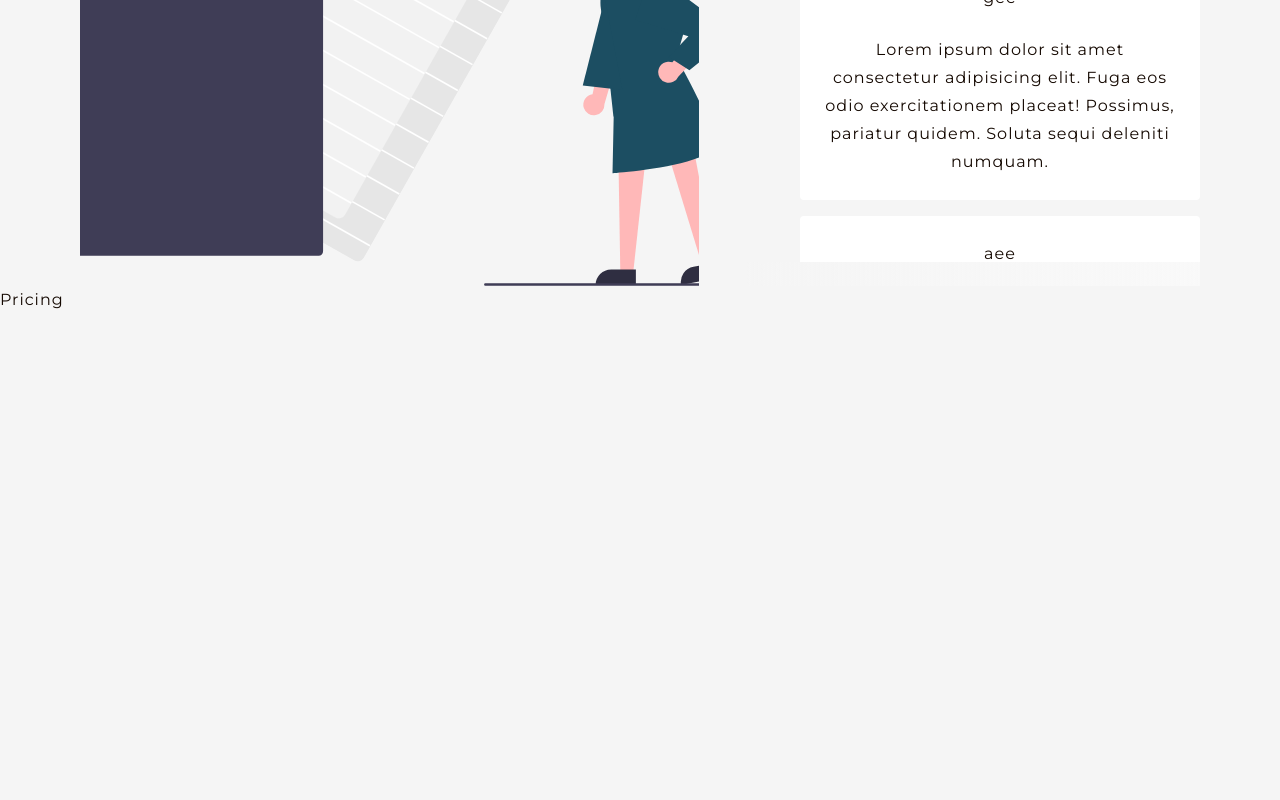
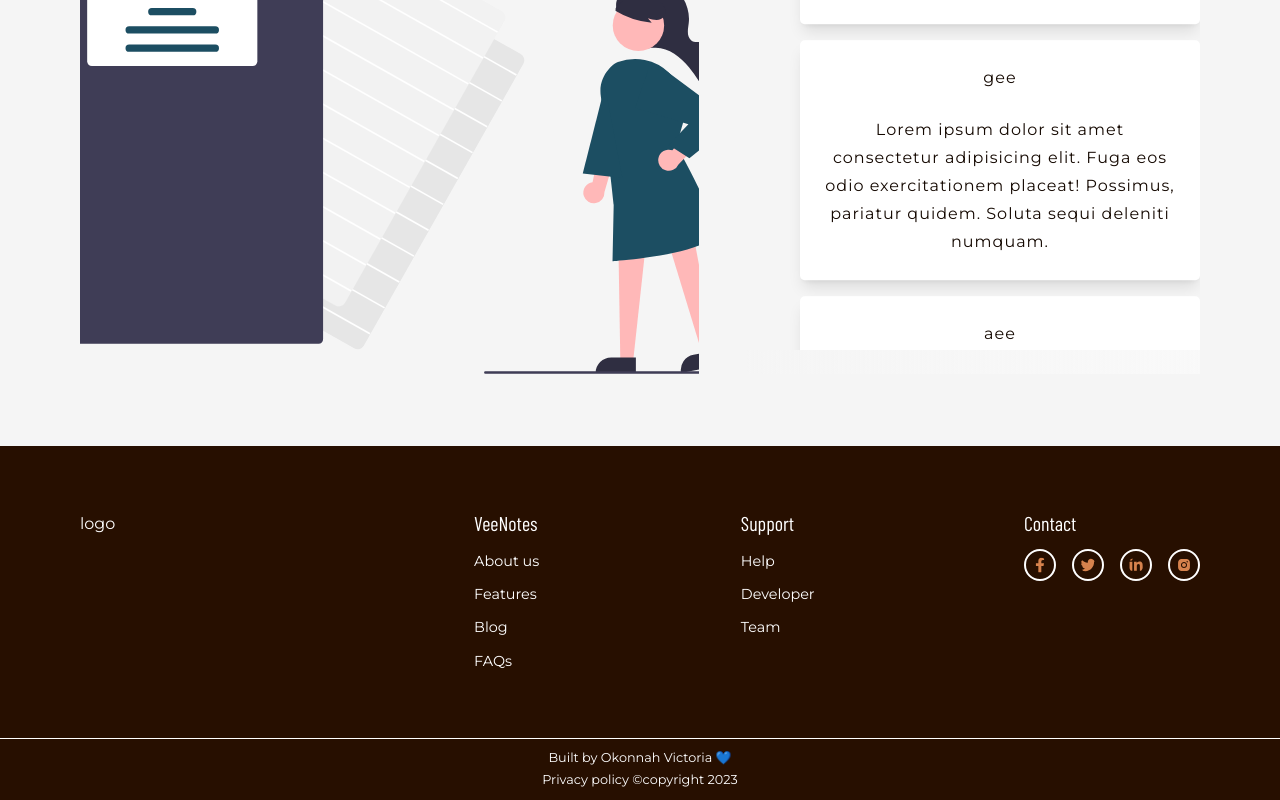
Before and after one commit to Vhickyy/Note-Client, a React (Vite) app: page / in a window 1280 px wide. Shown: the part 1393-2193 px from the top of the page. Before the commit the page ends 1707 px from the top, so only its background shows below. Built offline with nearby package versions, Linux system fonts and the light colour scheme.

Commit message:
footer section created and styled

```diff
--- a/package.json
+++ b/package.json
@@ -10,6 +10,7 @@
     "preview": "vite preview"
   },
   "dependencies": {
+    "framer-motion": "^10.12.17",
     "react": "^18.2.0",
     "react-dom": "^18.2.0",
     "react-icons": "^4.9.0",
--- a/src/Pages/Home.tsx
+++ b/src/Pages/Home.tsx
@@ -2,6 +2,7 @@ import Reviews from '../components/homeComponent/Reviews'
 import Details from '../components/homeComponent/Details'
 import Header from '../components/homeComponent/Header'
 import Pricing from '../components/homeComponent/Pricing'
+import Footer from '../components/homeComponent/Footer'
 
 const Home = () => {
   return (
@@ -10,7 +11,8 @@ const Home = () => {
     <main>
       <Details/>
       <Reviews/>
-      <Pricing/>
+      {/* <Pricing/> */}
+      <Footer/>
     </main>
     </>
   )
--- a/src/components/homeComponent/Details.tsx
+++ b/src/components/homeComponent/Details.tsx
@@ -1,10 +1,13 @@
 import styled from "styled-components";
+import { motion } from "framer-motion";
+
 const Details = () => {
   return (
     <Wrapper>
+        <div className="main">
             <h2>Featured</h2>
             <div className="underline"></div>
-        <div className="section">
+            <motion.div className="section">
                 <div className="feature-card">
                     <div className="circle"></div>
                     <h4>Article</h4>
@@ -23,6 +26,7 @@ const Details = () => {
                     <p>Lorem ipsum dolor sit amet, consectetur adipisicing elit. Fuga, incidunt.</p>
                     <button>explore</button>
                 </div>
+            </motion.div>
         </div>
     </Wrapper>
   )
@@ -31,10 +35,13 @@ const Details = () => {
 export default Details;
 
 const Wrapper = styled.section`
+    padding-block: 4.5rem;
+    background-color: #ffffff;
+    .main{
         width: min(var(--maxWidth),90%);
         margin-inline: auto;
         text-align: center;
-    padding-block-start: 4rem;
+    }
     .section{
         padding-top: 3.5rem;
         display: grid;
@@ -57,5 +64,6 @@ const Wrapper = styled.section`
         padding: 1rem 1rem;
         border-radius: 0.35rem;
         height: 20rem;
+        box-shadow: var(--shadowmd);
     }
 `
--- /dev/null
+++ b/src/components/homeComponent/Footer.tsx
@@ -0,0 +1,129 @@
+import styled from 'styled-components';
+import { Link } from 'react-router-dom';
+import { FaFacebookF, FaTwitter, FaLinkedinIn } from 'react-icons/fa';
+import {AiFillInstagram} from 'react-icons/ai';
+const Footer = () => {
+  return (
+    <Wrapper>
+        <div className='main'>
+
+            <div  className='foot-details'>
+                <div className='logo'>logo</div>
+                <div className='support-contact'>
+                    <div className='logo1'>logo</div>
+                    <div>
+                        <h5>VeeNotes</h5>
+                        <div className='first'>
+                            <Link to={"#"}>About us</Link>
+                            <Link to={"#"}>Features</Link>
+                            <Link to={"#"}>Blog</Link>
+                            <Link to={"#"}>FAQs</Link>
+                        </div>
+                    </div>
+                </div>
+                <div className='support-contact'>
+                    <div>
+                        <h5>Support</h5>
+                        <div className='first'>
+                            <Link to={"#"}>Help</Link>
+                            <Link to={"#"}>Developer</Link>
+                            <Link to={"#"}>Team</Link>
+                        </div>
+                    </div>
+                    <div>
+                        <h5>Contact</h5>
+                        <div className='socials'>
+                            <Link to={"#"}><FaFacebookF className="icon"/></Link>
+                            <Link to={"#"}><FaTwitter className="icon"/></Link>
+                            <Link to={"#"}><FaLinkedinIn className="icon"/></Link>
+                            <Link to={"#"}><AiFillInstagram className="icon"/></Link>
+                        </div>
+                    </div>
+                </div>
+            </div>
+        </div>
+        <div className='last'>
+            <p>Built by Okonnah Victoria 💙</p>
+            <p>Privacy policy &copy;copyright {new Date().getFullYear()}</p>
+        </div>
+    </Wrapper>
+  )
+}
+
+export default Footer;
+
+const Wrapper = styled.footer`
+    background-color: var(--primaryColor80);
+    color: white;
+    letter-spacing: normal;
+    /* background: linear-gradient(to top,var(--primaryColor80), var(--primaryColor40)); */
+    /* height: 10rem; */
+    h5{
+        margin-bottom: .8rem;
+    }
+    .main{
+        padding-block: 4rem;
+        width: min(var(--maxWidth),90%);
+        margin-inline: auto;
+    }
+    .first{
+        display: grid;
+        gap: .5rem;
+    }
+    a{
+        font-size: 0.9rem;
+    }
+    .foot-details{
+        width: 100%;
+        display: flex;
+        justify-content: space-between;
+    }
+    .logo{
+        display: none;
+    }
+    p{
+        margin: 0 auto;
+        width: 100%;
+        /* text-align: center; */
+        /* border-top: 1px solid var(--primaryColor10); */
+    }
+    .last{
+        border-top: 1px solid white;
+        padding: 0.5rem;
+        p{
+            width: fit-content;
+            text-align: center;
+            font-size: .8rem;
+        }
+    }
+    .socials{
+        display: flex;
+        gap: 1rem;
+    }
+    .icon{
+        border: 2px solid white;
+        padding: .4rem;
+        border-radius: 50%;
+        color: var(--primaryColor40);
+        transition: hover .3s linear;
+    }
+    .icon:hover{
+        background-color: var(--primaryColor40);
+        color: white;
+        border-color: var(--primaryColor40);
+        box-shadow: 0 0 10px var(--primaryColor40);
+    }
+    .support-contact{
+        display: flex;
+        flex-direction: column;
+        gap: 1rem;
+    }
+    @media screen and (min-width: 800px) {
+        .support-contact{
+            width: 41%;
+            /* background-color: green; */
+            flex-direction: row;
+            justify-content: space-between;
+        }
+    }
+`
--- a/src/components/homeComponent/Header.tsx
+++ b/src/components/homeComponent/Header.tsx
@@ -46,7 +46,9 @@ const Wrapper = styled.header`
         top: 0;
         width: 100%;
         background-color: var(--primaryColor80);
-        z-index: 1;
+        /* background-color: white; */
+        z-index: 100;
+        box-shadow: 0px 4px 6px -1px rgb(0 0 0/0.1), 0 4px 6px -4px rgb(0 0 0 / 0.1);
     }
     .head{
         width: min(var(--maxWidth),90%);
@@ -76,7 +78,7 @@ const Wrapper = styled.header`
         border: 1px solid var(--primaryColor);
     }
     .section{
-        padding-block: 4.5rem 4rem;
+        padding-block: 4rem 4rem;
         text-align: center;
         width: min(var(--maxWidth),90%);
         margin-inline: auto;
@@ -84,7 +86,9 @@ const Wrapper = styled.header`
             letter-spacing: var(--letterSpacing);
         }
         button{
+            margin-top: 1rem;
             padding: .8rem 3.2rem;
+            box-shadow: 0 0 10px var(--primaryColor);
         }
     }
     .hero{
--- a/src/components/homeComponent/Reviews.tsx
+++ b/src/components/homeComponent/Reviews.tsx
@@ -62,7 +62,7 @@ export default Reviews
 
 const Wrapper = styled.section`
 text-align: center;
-padding-block-start: 4rem;
+padding-block: 4.5rem;
     /* background-color: var(--primaryColor); */
     .section{
 
@@ -133,7 +133,8 @@ padding-block-start: 4rem;
         align-items: center;
         padding: 1rem 1.5rem;
         text-align: center;
-        border-radius: var(--borderRadius);
+        border-radius: .3rem;
+        box-shadow: var(--shadowlg);
         & > p:last-child{
             margin: 0;
             }
--- a/src/index.css
+++ b/src/index.css
@@ -41,6 +41,10 @@ html {
   --transition: all .3s ease-in-out;
   --maxWidth: 1120px;
   --fixedWidth: 600px;
+  --shadowmd: 0px 4px 6px -1px rgb(0 0 0/0.1),
+    0 2px 4px -2px rgb(0 0 0 / 0.1);
+  --shadowlg: 0px 10px 15px -3px rgb(0 0 0/0.1),
+    0 4px 6px -4px rgb(0 0 0 / 0.1);
   /* colors, shadows,backgroundColor */
 }
 
@@ -58,6 +62,7 @@ p {
   margin-bottom: 1.5rem;
   max-width: 35em;
   margin-inline: auto;
+  font-size: 1rem;
 }
 
 h1,
@@ -123,8 +128,9 @@ button{
   background-color: var(--primaryColor);
   letter-spacing: var(--letterSpacing);
   text-transform: capitalize;
-  font-size: 1rem;
+  font-size: 1.1rem;
   color: var(--primaryColor10);
+  font-weight: 500;
 }
 .icon{
   width: 2rem;
```
Also changed, not shown: 1 other file (tests, documents, lock files or other folders). Lines whose indentation alone changed are shown as unchanged.
